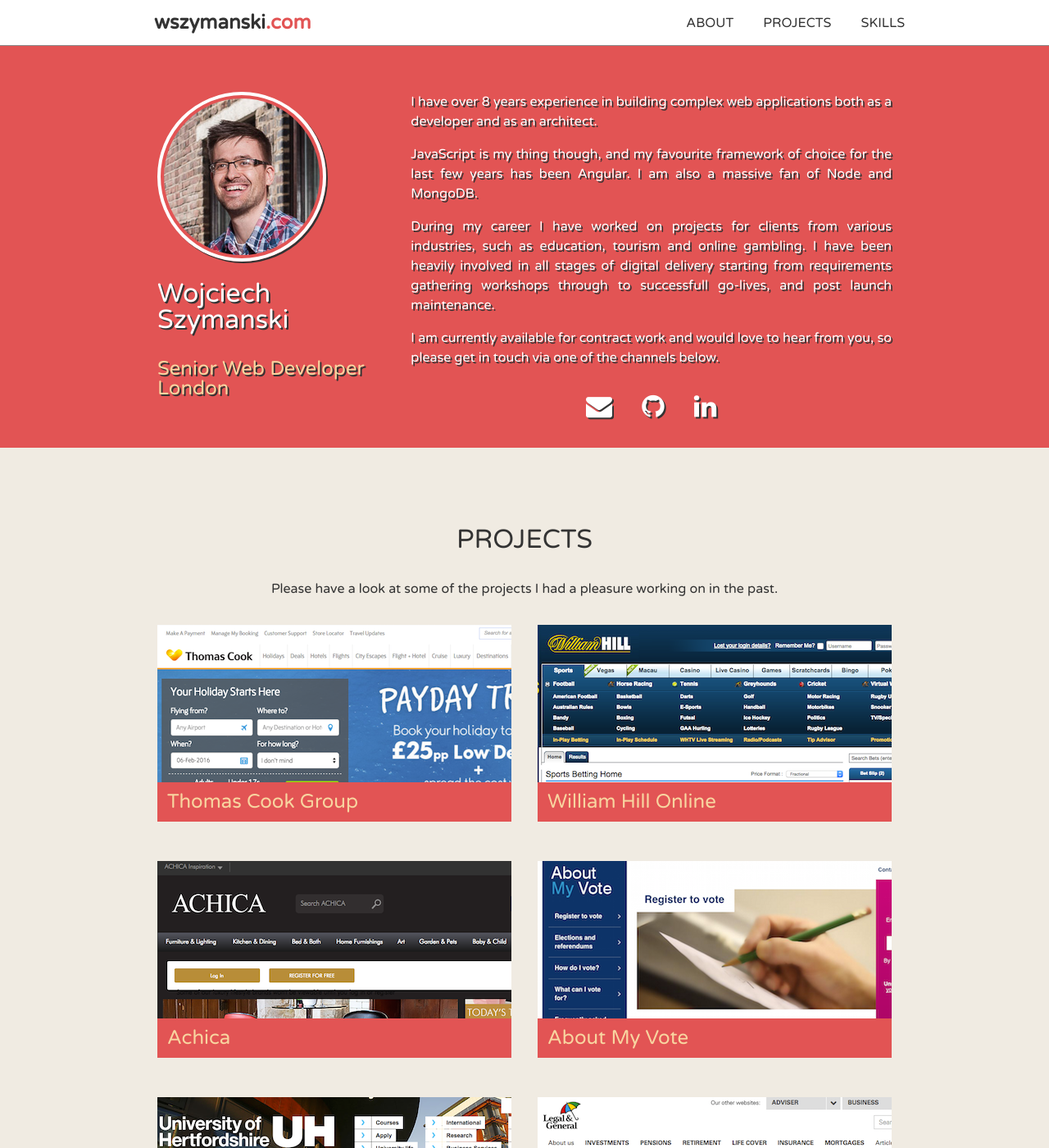
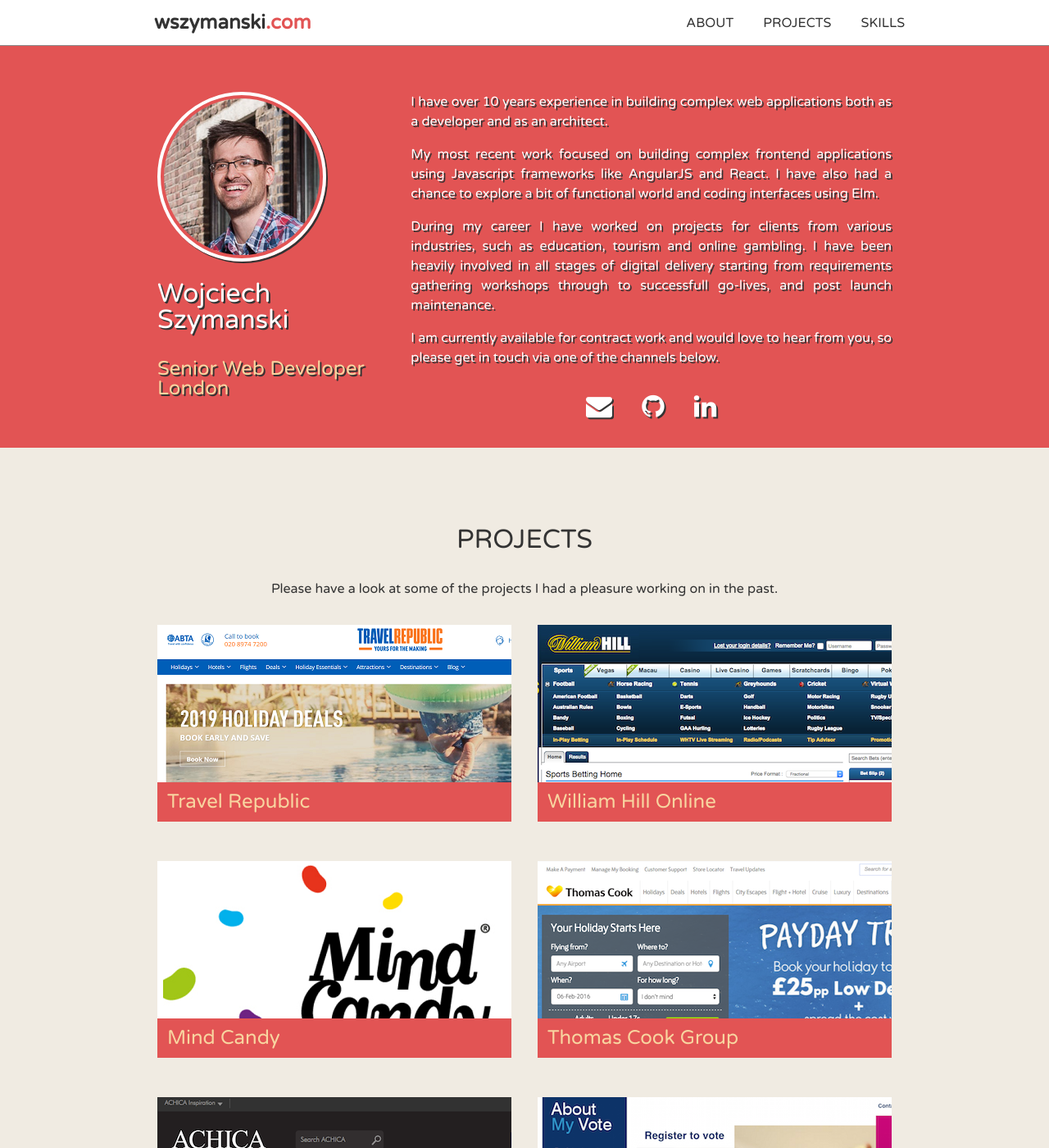
Before and after one commit to wojciech-szymanski/wojciech-szymanski.github.io, a Jekyll site: the page built from index.html, in a window 1280 px wide and 1400 px high. Shown: the whole window at 82% size. Built offline with Jekyll 4.4.1, drawn with Linux system fonts in a browser that asks for light colours; nearby versions of some CDN libraries; Markdown is read by kramdown in place of the engine named in the settings; the list of posts is cut into pages by our own code; some of the changed text lies outside the part shown.

Commit message:
Updated website with latest jobs, new CV and introduction message.

```diff
--- a/_config.yml
+++ b/_config.yml
@@ -4,7 +4,7 @@ rdiscount:
   extensions: [smart]
 permalink: /:title.html
 paginate: 5
-gems: [jekyll-paginate]
+plugins: [jekyll-paginate]
 port: 4000
 safe: true
 url: http://wojciech-szymanski.github.io/
--- a/_includes/about.html
+++ b/_includes/about.html
@@ -6,8 +6,8 @@
             <h2>Senior Web Developer London</h1>
         </header>
         <div class="col-4">
-            <p>I have over 8 years experience in building complex web applications both as a developer and as an architect.</p>
-            <p>JavaScript is my thing though, and my favourite framework of choice for the last few years has been Angular. I am also a massive fan of Node and MongoDB.</p>
+            <p>I have over 10 years experience in building complex web applications both as a developer and as an architect.</p>
+            <p>My most recent work focused on building complex frontend applications using Javascript frameworks like AngularJS and React. I have also had a chance to explore a bit of functional world and coding interfaces using Elm.</p>
             <p>During my career I have worked on projects for clients from various industries, such as education, tourism and online gambling. I have been heavily involved in all stages of digital delivery starting from requirements gathering workshops  through to successfull go-lives, and post launch maintenance.</p>
             <p>I am currently available for contract work and would love to hear from you, so please get in touch via one of the channels below.</p>
             <div class="about-social">
--- a/_includes/projects.html
+++ b/_includes/projects.html
@@ -2,6 +2,73 @@
     <div class="column">
         <h1>Projects</h1>
         <p>Please have a look at some of the projects I had a pleasure working on in the past.</p>
+        <div class="item-wrapper">
+            <article class="item">
+                <div class="item-photo">
+                    <a href="#" class="open-overlay">
+                        <img src="assets/images/TravelRepublic.png" />
+                    </a>
+                </div>
+                <div class="item-content">
+                    <header>
+                        <h2><a href="#" class="open-overlay">Travel Republic</a></h2>
+                    </header>
+                    <ul class="list project-details-skills">
+                        <li>AngularJS (TypeScript / ES6)</li>
+                        <li>Elm</li>
+                        <li>React</li>
+                        <li>Node</li>
+                        <li>GraphQL</li>
+                    </ul>
+                    <p>Delivered new model for search results presentation where results are loaded dynamically and presented quicker to the user, project in AngularJS and Typescript/ES6. Migration of complex business logic from AngularJS app to middle-layer written in Node/GraphQL to enable smoother migration to new frontend website built using React with Flow for static-typing.</p>
+                    <a href="https://www.travelrepublic.co.uk/" class="external-link action-button">Visit Website</a>
+                </div>
+            </article>
+        </div>
+        <div class="item-wrapper">
+            <article class="item">
+                <div class="item-photo">
+                    <a href="#" class="open-overlay">
+                        <img src="assets/images/WilliamHill.png" />
+                    </a>
+                </div>
+                <div class="item-content">
+                    <header>
+                        <h2><a href="#" class="open-overlay">William Hill Online</a></h2>
+                    </header>
+                    <ul class="list project-details-skills">
+                        <li>AngularJS (ES6)</li>
+                        <li>Node</li>
+                        <li>React / Redux</li>
+                        <li>Immutable.JS</li>
+                        <li>Flow</li>
+                    </ul>
+                    <p>Migrating of cross-sell page with casinos and jackpots into React/Redux application with Immutable.JS and Flow static typing and Node middleware. Worked on a Node/AngularJS micro-service responsible for delivering interactive banners to the customer-facing web application.</p>
+                    <a href="http://sports.williamhill.com/betting/en-gb" class="external-link action-button">Visit Website</a>
+                </div>
+            </article>
+        </div>
+        <div class="item-wrapper">
+            <article class="item">
+                <div class="item-photo">
+                    <a href="#" class="open-overlay">
+                        <img src="assets/images/MindCandy.png" />
+                    </a>
+                </div>
+                <div class="item-content">
+                    <header>
+                        <h2><a href="#" class="open-overlay">Mind Candy</a></h2>
+                    </header>
+                    <ul class="list project-details-skills">
+                        <li>Javascript</li>
+                        <li>Handlebars</li>
+                        <li>MongoDB</li>
+                        <li>Redis</li>
+                    </ul>
+                    <p>Developed back-office system for managing users and assets for new mobile game. Project delivered using backend-as-a-service GameSparks platform.</p>
+                </div>
+            </article>
+        </div>
         <div class="item-wrapper">
             <article class="item">
                 <div class="item-photo">
@@ -21,28 +88,6 @@
                     </ul>
                     <p>Part of a larger team at Thomas Cook PLC which delivered new functionality on the main website for upcoming peak business period. Working Built back-office system for managing user account data by customer service teams using Node, Angular, MongoDB and Elasticsearch.</p>
                     <a href="http://www.thomascook.com/" class="external-link action-button">Visit Website</a>
-                </div>
-            </article>
-        </div>
-        <div class="item-wrapper">
-            <article class="item">
-                <div class="item-photo">
-                    <a href="#" class="open-overlay">
-                        <img src="assets/images/WilliamHill.png" />
-                    </a>
-                </div>
-                <div class="item-content">
-                    <header>
-                        <h2><a href="#" class="open-overlay">William Hill Online</a></h2>
-                    </header>
-                    <ul class="list project-details-skills">
-                        <li>AngularJS</li>
-                        <li>Squiz Matrix CMS</li>
-                        <li>jQuery</li>
-                        <li>Technical Leadership</li>
-                    </ul>
-                    <p>I successfully led and delivered migration of the mobile platforms onto Squiz Matrix CMS. I defined technical solution for a new version of bet placing application for William Hill. It was integrated with business logic API, built with Angular and tested using Protractor framework. All projects delivered with Agile / TDD methodologies in place.</p>
-                    <a href="http://sports.williamhill.com/bet/en-gb" class="external-link action-button">Visit Website</a>
                 </div>
             </article>
         </div>
--- a/_includes/skills.html
+++ b/_includes/skills.html
@@ -5,15 +5,18 @@
         </header>
         <p>My skills include, but are not limited to, the following:</p>
         <ul class="list skills">
-            <li>JavaScript</li>
+            <li>JavaScript(ES6)</li>
+            <li>React / Redux</li>
             <li>AngularJS</li>
-            <li>jQuery</li>
+            <li>Elm</li>
+            <li>Typescript</li>
             <li>Node</li>
+            <li>GraphQL</li>
             <li>MongoDB</li>
             <li>HTML5</li>
-            <li>CSS / SASS</li>
+            <li>CSS / Sass</li>
             <li>Git</li>
-            <li>Grunt</li>
+            <li>Grunt / Gulp</li>
         </ul>
         <a href="/Wojciech_Szymanski_CV.pdf" class="pdf-download external-link action-button">Download My CV</a>
     </article>
```
Also changed, not shown: assets/images/MindCandy.PNG (added), assets/images/TravelRepublic.PNG (added), 1 other file.
